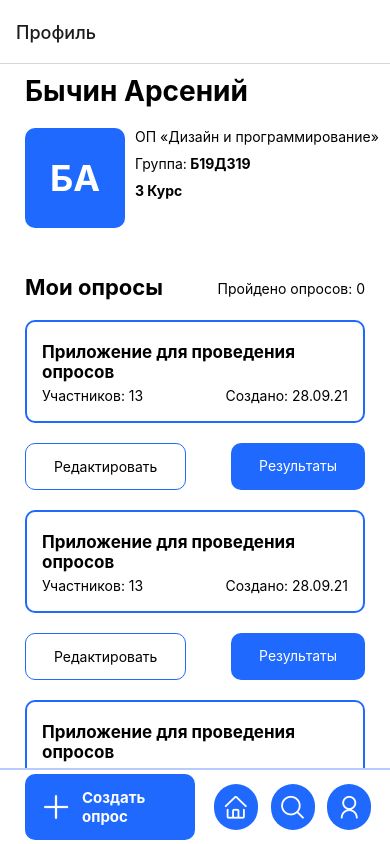
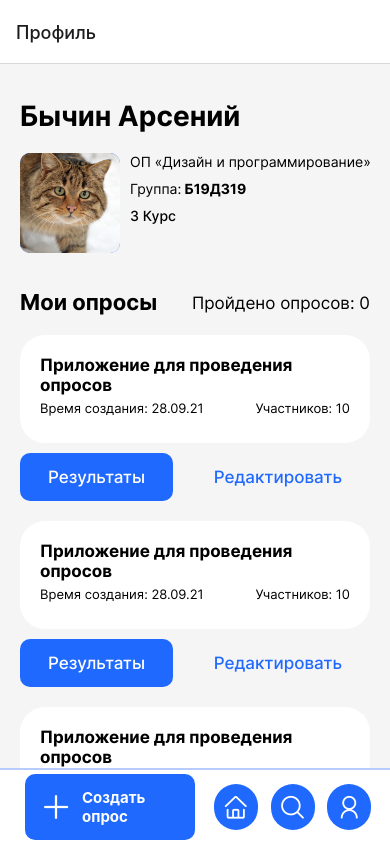
Before and after one commit to JaroslawChaykin/askers-app, a React Native app: screen /MainNav in a window 390 px wide. Built offline with nearby package versions, Linux system fonts and the light colour scheme.

Commit message:
...refactoring code

```diff
--- a/assets/style/gStyles.js
+++ b/assets/style/gStyles.js
@@ -5,8 +5,10 @@ import themes from '../../constants/_theme.constants';
 export const gStyles = StyleSheet.create({
   container: {
     flex: 1,
-    backgroundColor: themes.palette.white,
-    paddingHorizontal: 25
+    backgroundColor: themes.palette.background,
+  },
+  horizontalBorder: {
+    marginHorizontal: 20
   },
   containerCenter: {
     flex: 1,
@@ -30,7 +32,8 @@ export const gStyles = StyleSheet.create({
     fontFamily: themes.fontFamily.medium,
     color: themes.palette.white
   },
-  textColorWhite: {
-    color: 'white',
+  title: {
+    fontSize: themes.fontSize.header2,
+    fontFamily: themes.fontFamily.bold
   }
 });
--- a/components/AskBox.js
+++ b/components/AskBox.js
@@ -1,10 +1,13 @@
 import React, { useContext } from 'react';
-import { StyleSheet, TextInput, TouchableOpacity, View } from 'react-native';
-import TitleOfScreen from './TitleOfScreen';
+import { StyleSheet, TextInput, View } from 'react-native';
 import { AntDesign } from '@expo/vector-icons';
 import { Picker } from '@react-native-picker/picker';
+import Context from '../Context';
+import AskButton from './UI/AskButton';
+import Typography from './UI/Typography';
+
 import themes from '../constants/_theme.constants';
-import Context from '../Context';
+import { gStyles } from '../assets/style/gStyles';
 
 export default function AskBox({deleteQuestion}) {
 
@@ -15,25 +18,23 @@ export default function AskBox({deleteQuestion}) {
           {
               questions.map((question, index) => {
                   return (
-                    <View style={styles.askContainer} key={question.key}>
-                        <View style={styles.askHeader}>
-                            <TitleOfScreen style={styles.titleh1} text={`${index + 1} вопрос`} size={22}/>
-                            <View>
-                                <TouchableOpacity style={styles.deleteBtn} onPress={() => deleteQuestion(question.key)}>
-                                    <AntDesign name="minus" size={24} color="white"/>
-                                </TouchableOpacity>
-                            </View>
+                    <View style={styles.question} key={question.key}>
+                        <View style={styles.questionHeader}>
+                            <Typography style={styles.title}>{`${index + 1} вопрос`}</Typography>
+                            <AskButton
+                              style={styles.deleteBtn}
+                              cb={() => deleteQuestion(question.key)}
+                              text={<AntDesign name="minus" size={24} color="white"/>}
+                            />
                         </View>
 
                         <View>
-                            <View style={styles.inputContainer}>
-                                <TextInput style={styles.input}
-                                           onChange={(e) => {
-                                               changeQuestion({...question, name: e.target.value});
-                                           }}
-                                           value={question.name}
-                                           placeholder={'Название опроса'}/>
-                            </View>
+                            <TextInput style={styles.input}
+                                       onChange={(e) => {
+                                           changeQuestion({...question, name: e.target.value});
+                                       }}
+                                       value={question.name}
+                                       placeholder={'Ваш вопрос'}/>
                             <View style={styles.selectAsk}>
                                 <Picker
                                   selectedValue={question.selected}
@@ -48,7 +49,7 @@ export default function AskBox({deleteQuestion}) {
                             </View>
                         </View>
                     </View>
-                  )
+                  );
 
               })
           }
@@ -57,36 +58,34 @@ export default function AskBox({deleteQuestion}) {
 }
 
 const styles = StyleSheet.create({
-    askContainer: {
+    title: {
+        fontSize: themes.fontSize.header3,
+        fontFamily: themes.fontFamily.bold
+    },
+    question: {
         marginTop: 35
     },
-    askHeader: {
+    questionHeader: {
         flexDirection: 'row',
         justifyContent: 'space-between',
         alignItems: 'flex-end'
     },
     deleteBtn: {
         paddingHorizontal: 10,
-        lineHeight: 2,
         backgroundColor: themes.palette.danger,
-        alignItems: 'flex-end',
-        justifyContent: 'flex-end',
         borderRadius: 5
     },
     selectAsk: {
-        borderWidth: 2,
+        borderWidth: 1,
         borderColor: themes.palette.primaryBlue,
         borderRadius: 5,
-        height: 50,
+        height: 40,
         justifyContent: 'center',
         marginTop: 10,
     },
     input: {
-        borderWidth: 2,
-        borderColor: themes.palette.primaryBlue,
-        paddingVertical: 8,
-        paddingHorizontal: 12,
-        borderRadius: 5,
-        marginTop: 20
+        ...gStyles.input,
+        marginTop: 20,
+        width: '100%'
     },
 });
--- a/components/Screens/MainPage/CreateAsk.js
+++ b/components/Screens/MainPage/CreateAsk.js
@@ -1,10 +1,11 @@
 import React, { useState } from 'react';
-import { ScrollView, StyleSheet, Text, TextInput, TouchableOpacity, View } from 'react-native';
-import TitleOfScreen from '../../TitleOfScreen';
+import { ScrollView, StyleSheet, TextInput, View } from 'react-native';
 import AskBox from '../../AskBox';
 import { gStyles } from '../../../assets/style/gStyles';
 import themes from '../../../constants/_theme.constants';
 import Context from '../../../Context';
+import AskButton from '../../UI/AskButton';
+import Typography from '../../UI/Typography';
 
 export default function CreateAsk() {
 
@@ -36,19 +37,17 @@ export default function CreateAsk() {
 
     return (
       <Context.Provider value={{questions, changeQuestion}}>
-          <ScrollView style={gStyles.container}>
-              <View style={styles.pb40}>
-                  <TitleOfScreen text={'Название опроса'} size={28}/>
-                  <View style={styles.inputContainer}>
-                      <TextInput style={styles.input} placeholder={'Название опроса'}/>
-                  </View>
-                  <View>
-                      <AskBox deleteQuestion={deleteQuestion}/>
-                  </View>
-                  <View style={styles.buttonBox}>
-                      <TouchableOpacity style={styles.button} onPress={addQuestion}>
-                          <Text style={styles.buttonText}>Добавить вопрос</Text>
-                      </TouchableOpacity>
+          <ScrollView style={{...gStyles.container, ...gStyles.horizontalBorder}}>
+              <View>
+                  <Typography style={styles.title}>Название опроса</Typography>
+                  <TextInput style={styles.input} placeholder={'Название опроса'}/>
+                  <AskBox deleteQuestion={deleteQuestion}/>
+                  <View style={{alignItems: 'flex-start'}}>
+                      <AskButton
+                        style={styles.button}
+                        cb={addQuestion}
+                        text={'Добавить вопрос'}
+                      />
                   </View>
               </View>
           </ScrollView>
@@ -59,32 +58,18 @@ export default function CreateAsk() {
 }
 
 const styles = StyleSheet.create({
-    pb40: {
-        paddingBottom: 150
+    title: {
+        ...gStyles.title
     },
     input: {
-        borderWidth: 2,
-        borderColor: themes.palette.primaryBlue,
-        paddingVertical: 8,
-        paddingHorizontal: 12,
-        borderRadius: 5,
-    },
-    inputContainer: {
+        ...gStyles.input,
+        width: '100%',
         marginTop: 20
     },
-    buttonBox: {
-        flexDirection: 'row'
-    },
     button: {
-        paddingVertical: 18,
-        paddingHorizontal: 28,
-        borderRadius: 10,
-        borderWidth: 1,
-        borderColor: themes.palette.primaryBlue,
+        ...gStyles.button,
+        backgroundColor: 'transparent',
+        color: themes.palette.primaryBlue,
         marginTop: 20,
     },
-    buttonText: {
-        fontSize: 17,
-        color: themes.palette.black
-    }
 });
--- a/components/Screens/MainPage/Profile.js
+++ b/components/Screens/MainPage/Profile.js
@@ -1,57 +1,86 @@
 import React, { useState } from 'react';
-import { StyleSheet, Text, View, Image, FlatList } from 'react-native';
-import TitleOfScreen from '../../TitleOfScreen';
+import { FlatList, Image, StyleSheet, View } from 'react-native';
 import SurveyPreview from '../../SurveyPreview';
 import { gStyles } from '../../../assets/style/gStyles';
 import themes from '../../../constants/_theme.constants';
+import Typography from '../../UI/Typography';
 
 export default function Profile() {
 
     const [ask, setAsk] = useState([
-    {name: 'Бычин Арсений', course: 3, program: 'Дизайн', title: 'Приложение для проведения опросов', description: 'Мы делаем приложение для проведения опросов. Помоги нам, уделив всего 5 минут своего времени!', key: 1},
-    {name: 'Чайкин Ярослав', course: 2, program: 'Дизайн и программирование', title: 'Приложение для проведения опросов', description: 'Мы делаем приложение для проведения опросов. Помоги нам, уделив всего 5 минут своего времени!', key: 2},
-    {name: 'Бенедикт Камбербетч', course: 1, program: 'Актер потрясающий просто крутой очень сильно', title: 'Приложение для проведения опросов', description: 'Мы делаем приложение для проведения опросов. Помоги нам, уделив всего 5 минут своего времени!', key: 3},
-  ])
+        {
+            name: 'Бычин Арсений',
+            course: 3,
+            program: 'Дизайн',
+            title: 'Приложение для проведения опросов',
+            description: 'Мы делаем приложение для проведения опросов. Помоги нам, уделив всего 5 минут своего времени!',
+            key: 1
+        },
+        {
+            name: 'Чайкин Ярослав',
+            course: 2,
+            program: 'Дизайн и программирование',
+            title: 'Приложение для проведения опросов',
+            description: 'Мы делаем приложение для проведения опросов. Помоги нам, уделив всего 5 минут своего времени!',
+            key: 2
+        },
+        {
+            name: 'Бенедикт Камбербетч',
+            course: 1,
+            program: 'Актер потрясающий просто крутой очень сильно',
+            title: 'Приложение для проведения опросов',
+            description: 'Мы делаем приложение для проведения опросов. Помоги нам, уделив всего 5 минут своего времени!',
+            key: 3
+        },
+    ]);
 
     function ImageOrInitials() {
-    if(true) {
-      return <Text style={styles.avatarInitials}>БА</Text>
-    } else {
-      return <Image style={styles.avatarImage} />
-    }
+        return !ask
+          ? <Typography style={styles.avatarInitials}>БА</Typography>
+          : <Image style={styles.avatarImage} source={require('../../../assets/Cat.jpg')}/>;
     }
 
     return (
-    <View showsVerticalScrollIndicator={false} style={gStyles.container}>
-      <TitleOfScreen text={'Бычин Арсений'} size={28}/>
+      <View style={gStyles.container}>
+          <Typography style={styles.title}>Бычин Арсений</Typography>
           <View style={styles.infoAboutStudent}>
               <View style={styles.avatar}>
                   {ImageOrInitials()}
               </View>
               <View>
-          <Text style={styles.studentText}>ОП «Дизайн и программирование»</Text>
-          <Text style={styles.studentText}>Группа:
-            <Text style={{fontWeight: 'bold'}}> Б19ДЗ19</Text>
-          </Text>
-          <Text style={[styles.studentText, {fontWeight: 'bold'}]}>3 Курс</Text>
+                  <Typography style={styles.studentText}>ОП «Дизайн и программирование»</Typography>
+                  <Typography style={styles.studentText}>Группа:
+                      <Typography style={{...styles.studentText, ...styles.subStudentText}}> Б19ДЗ19</Typography>
+                  </Typography>
+                  <Typography style={{...styles.studentText, fontFamily: themes.fontFamily.medium}}>3 Курс</Typography>
               </View>
           </View>
           <View style={styles.headerAsk}>
-        <TitleOfScreen text={'Мои опросы'} size={22}/>
-        <Text style={styles.headerAskText}>Пройдено опросов: 0</Text>
+              <Typography style={styles.subTitle}>Мои опросы</Typography>
+              <Typography style={styles.headerAskText}>Пройдено опросов: 0</Typography>
           </View>
-      <FlatList data={ask} renderItem={({item})=> (
+          <FlatList data={ask} renderItem={({item}) => (
             <SurveyPreview item={item}/>
-      )} />
+          )}/>
       </View>
     );
 }
 
 const styles = StyleSheet.create({
+    title: {
+        ...gStyles.title,
+        marginTop: 35,
+        marginHorizontal: 20
+    },
+    subTitle: {
+        fontFamily: themes.fontFamily.bold,
+        fontSize: themes.fontSize.header3
+    },
     infoAboutStudent: {
         flexDirection: 'row',
         marginTop: 20,
-    marginBottom: 36
+        marginBottom: 36,
+        marginHorizontal: 20
     },
     avatar: {
         width: 100,
@@ -61,8 +90,7 @@ const styles = StyleSheet.create({
         marginRight: 10,
         overflow: 'hidden',
         alignItems: 'center',
-    justifyContent: 'center'
-
+        justifyContent: 'center',
     },
     avatarInitials: {
         fontSize: 36,
@@ -76,14 +104,19 @@ const styles = StyleSheet.create({
     studentText: {
         fontSize: 14,
         marginBottom: 10,
-    maxWidth: 250
+        maxWidth: 250,
+        fontFamily: themes.fontFamily.regular
+    },
+    subStudentText: {
+        fontFamily: themes.fontFamily.bold
     },
     headerAsk: {
         flexDirection: 'row',
         justifyContent: 'space-between',
         alignItems: 'flex-end',
+        marginHorizontal: 20
     },
     headerAskText: {
-    marginBottom: 3
+        marginBottom: 2
     }
 });
--- a/components/SurveyPreview.js
+++ b/components/SurveyPreview.js
@@ -1,41 +1,51 @@
 import React from 'react';
 import { StyleSheet, Text, View, TouchableOpacity } from 'react-native';
-import TitleOfScreen from './TitleOfScreen';
 import themes from '../constants/_theme.constants';
+import Typography from './UI/Typography';
+import { gStyles } from '../assets/style/gStyles';
+import AskButton from './UI/AskButton';
 
 
 export default function SurveyPreview() {
   return (
     <View>
       <View style={styles.container}>
-        <TitleOfScreen text={'Приложение для проведения опросов'} size={17} />
+        <Typography style={styles.title}>Приложение для проведения опросов</Typography>
         <View style={styles.previewInfo}>
-          <Text>Участников: 13</Text>
-          <Text>Создано: 28.09.21</Text>
+          <Typography style={styles.text}>Время создания: 28.09.21</Typography>
+          <Typography style={styles.text}>Участников: 10</Typography>
         </View>
       </View>
       <View style={styles.buttons}>
-        <TouchableOpacity style={styles.buttonAround}>
-          <Text>Редактировать</Text>
-        </TouchableOpacity>
-        <TouchableOpacity style={styles.buttonFill}>
-          <Text style={styles.buttonFillText}>Результаты</Text>
-        </TouchableOpacity>
+        <AskButton
+          style={styles.button}
+          text={'Результаты'}
+        />
+        <AskButton
+          style={{...styles.button, ...styles.buttonUnFill}}
+          text={'Редактировать'}
+        />
       </View>
     </View>
   );
 }
 
 const styles = StyleSheet.create({
+  text: {
+    fontSize: themes.fontSize.mainText
+  },
+  title: {
+    ...gStyles.title,
+    fontSize: 17
+  },
   container: {
-    borderWidth: 2,
-    borderColor: themes.palette.primaryBlue,
-    borderRadius: 10,
-    maxHeight: 350,
+    backgroundColor: themes.palette.white,
+    borderRadius: 25,
     marginTop: 20,
-    overflow: 'hidden',
-    paddingVertical: 10,
-    paddingHorizontal: 15
+    paddingVertical: 20,
+    paddingHorizontal: 20,
+    elevation: 3,
+    marginHorizontal: 20,
   },
   previewInfo: {
     flexDirection: 'row',
@@ -46,20 +56,16 @@ const styles = StyleSheet.create({
   buttons: {
     flexDirection: 'row',
     justifyContent: 'space-between',
-    marginTop: 20
+    marginTop: 10,
+    marginHorizontal: 20
   },
-  buttonAround: {
-    borderWidth: 1,
-    borderColor: themes.palette.primaryBlue,
+  button: {
+    ...gStyles.button,
     paddingVertical: 14,
-    paddingHorizontal: 28,
-    borderRadius: 10,
   },
-  buttonFill: {
-    backgroundColor: themes.palette.primaryBlue,
-    paddingVertical: 14,
-    paddingHorizontal: 28,
-    borderRadius: 10,
+  buttonUnFill: {
+    backgroundColor: 'transparent',
+    color: themes.palette.primaryBlue
   },
   buttonFillText: {
     color: themes.palette.white
```
Also changed, not shown: components/Screens/MainPage/Main.js (+29 -10 lines), components/Screens/MainPage/Results.js (added, +10 -0 lines), components/Screens/MainPage/Search.js (+6 -6 lines), assets/Cat.jpg (added). Lines whose indentation alone changed are shown as unchanged.
